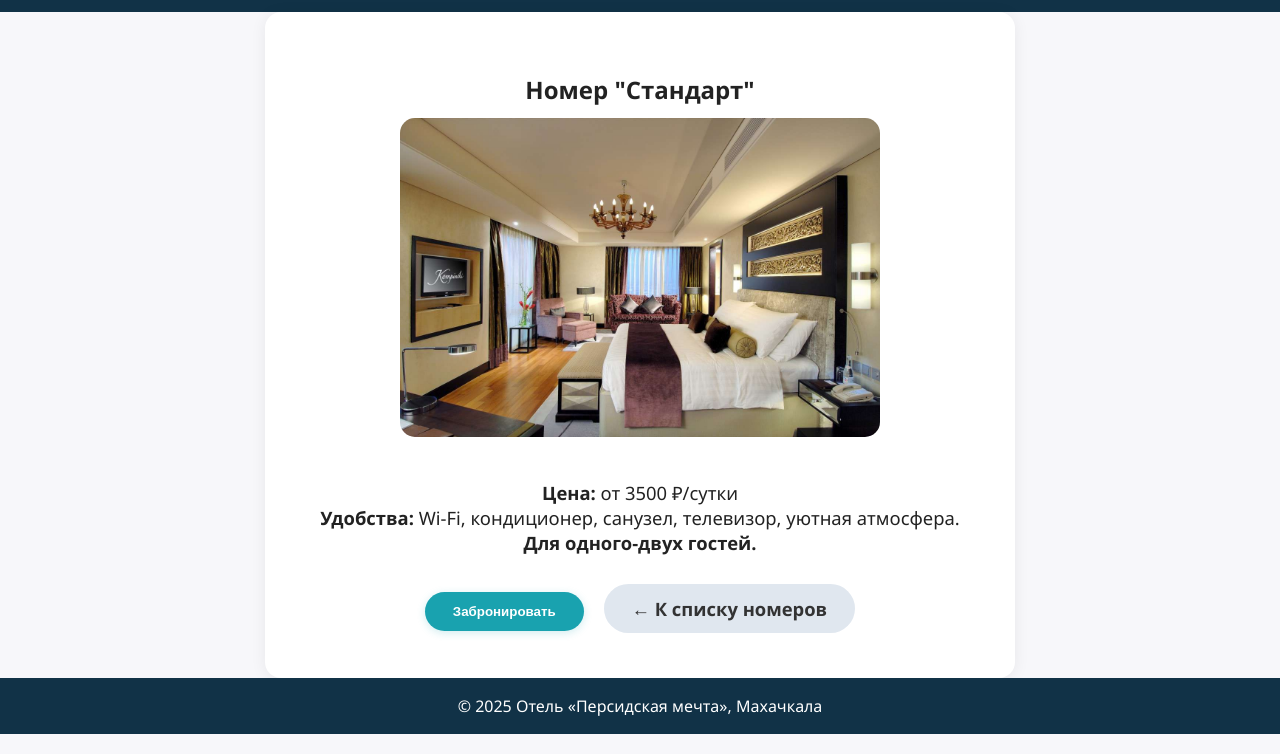
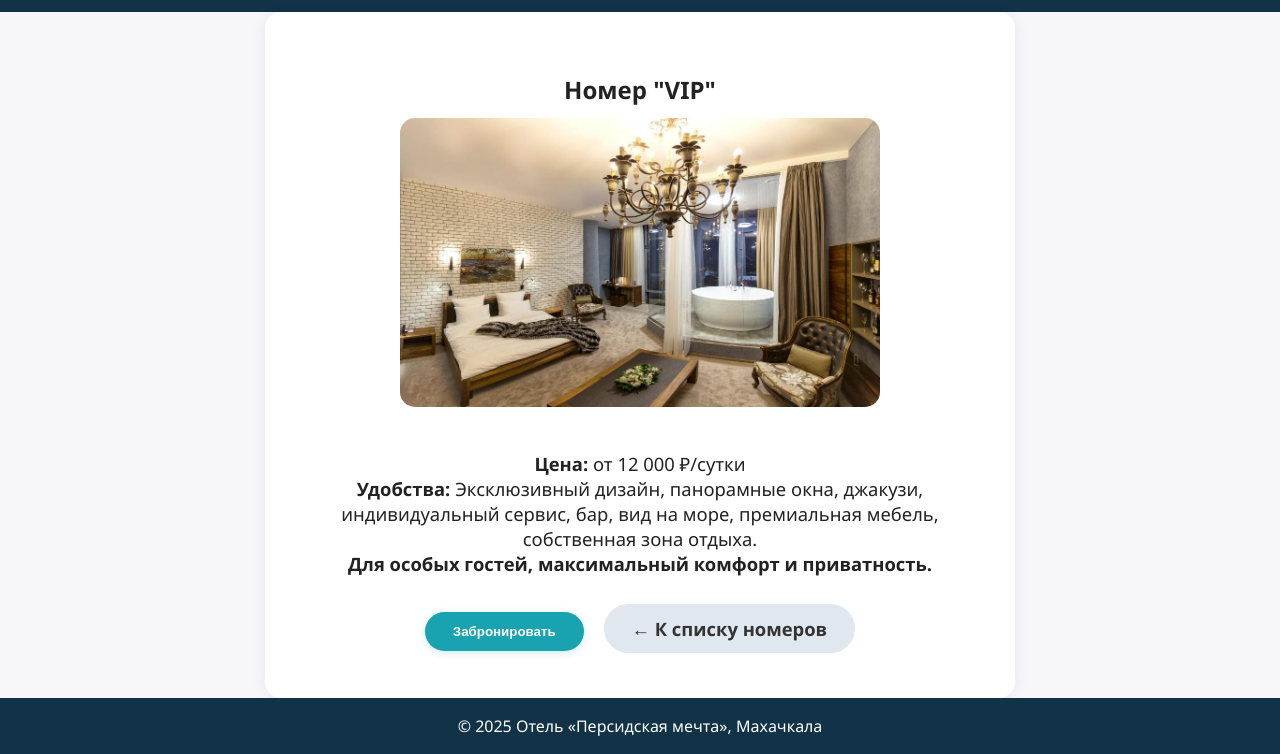
Before and after one commit to movitards/abezianvogerman.github.io, a plain HTML site: page room-standard.html in a window 1280 px wide. Shown: the part 61-815 px from the top of the page. Drawn offline with Linux system fonts and the light colour scheme.

Commit message:
Update room-standard.html

```diff
--- a/room-standard.html
+++ b/room-standard.html
@@ -3,7 +3,7 @@
 <head>
   <meta charset="UTF-8">
   <meta name="viewport" content="width=device-width, initial-scale=1">
-  <title>Стандарт — Персидская мечта</title>
+  <title>VIP — Персидская мечта</title>
   <link rel="stylesheet" href="style.css">
 </head>
 <body>
@@ -19,13 +19,13 @@
   </header>
   <main>
     <section class="room-single">
-      <h1>Номер "Стандарт"</h1>
-      <img src="4dc7d6157bee1a97e3ac1f03b7d3787a.jpg" alt="Стандартный номер" class="room-photo-large">
+      <h1>Номер "VIP"</h1>
+      <img src="228697644.jpg" alt="VIP-номер" class="room-photo-large">
       <div class="room-description">
         <p>
-          <b>Цена:</b> от 3500 ₽/сутки<br>
-          <b>Удобства:</b> Wi-Fi, кондиционер, санузел, телевизор, уютная атмосфера.<br>
-          <b>Для одного-двух гостей.</b>
+          <b>Цена:</b> от 12 000 ₽/сутки<br>
+          <b>Удобства:</b> Эксклюзивный дизайн, панорамные окна, джакузи, индивидуальный сервис, бар, вид на море, премиальная мебель, собственная зона отдыха.<br>
+          <b>Для особых гостей, максимальный комфорт и приватность.</b>
         </p>
         <button class="btn" id="openModal">Забронировать</button>
         <a class="btn light" href="hotel.html#rooms">← К списку номеров</a>
@@ -39,7 +39,7 @@
   <div id="modal" class="modal">
     <div class="modal-content">
       <span class="close" id="closeModal">&times;</span>
-      <h2>Забронировать номер "Стандарт"</h2>
+      <h2>Забронировать номер "VIP"</h2>
       <form class="booking-form" autocomplete="on">
         <input type="text" name="fullname" placeholder="Имя и фамилия" required>
         <input type="tel" name="phone" placeholder="Телефон" required>
```
